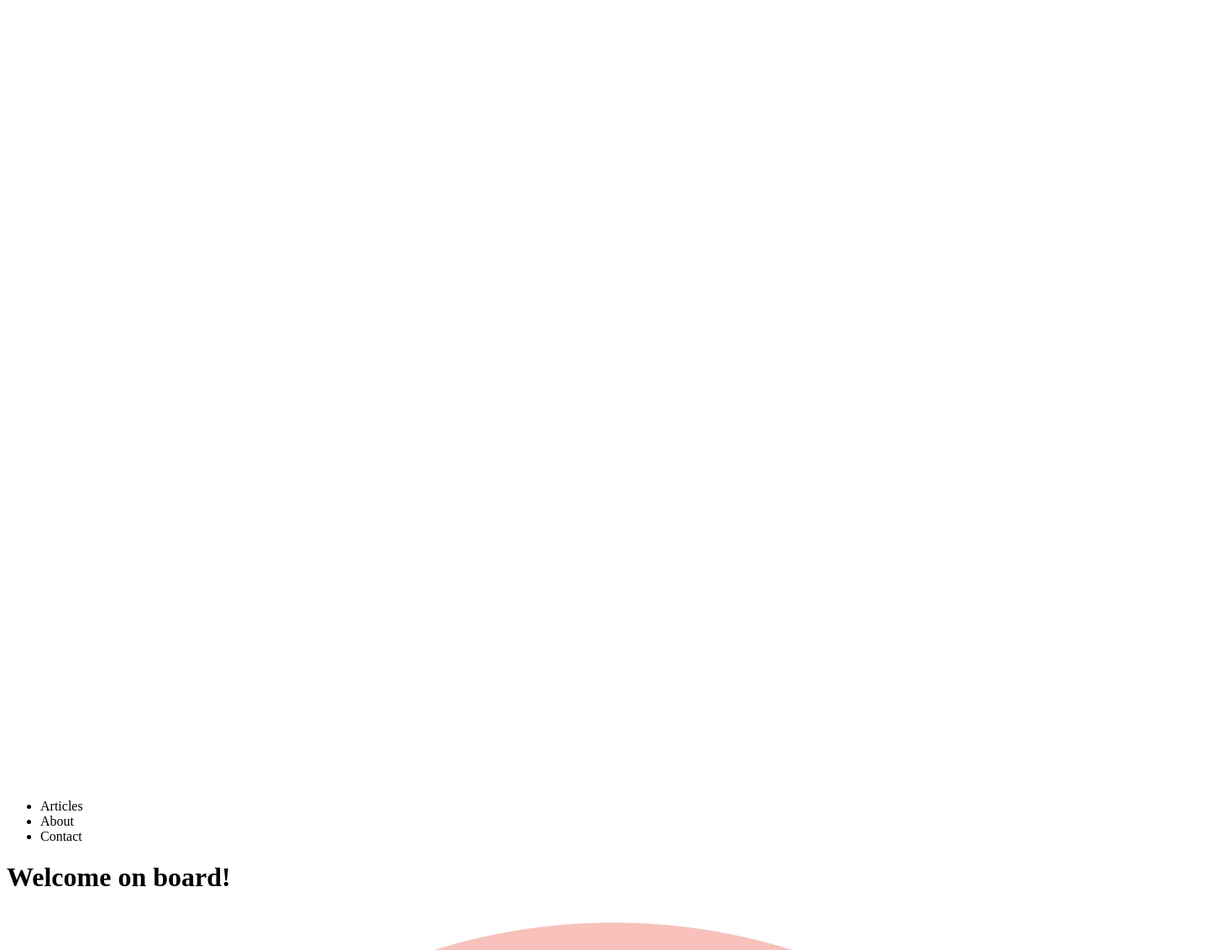
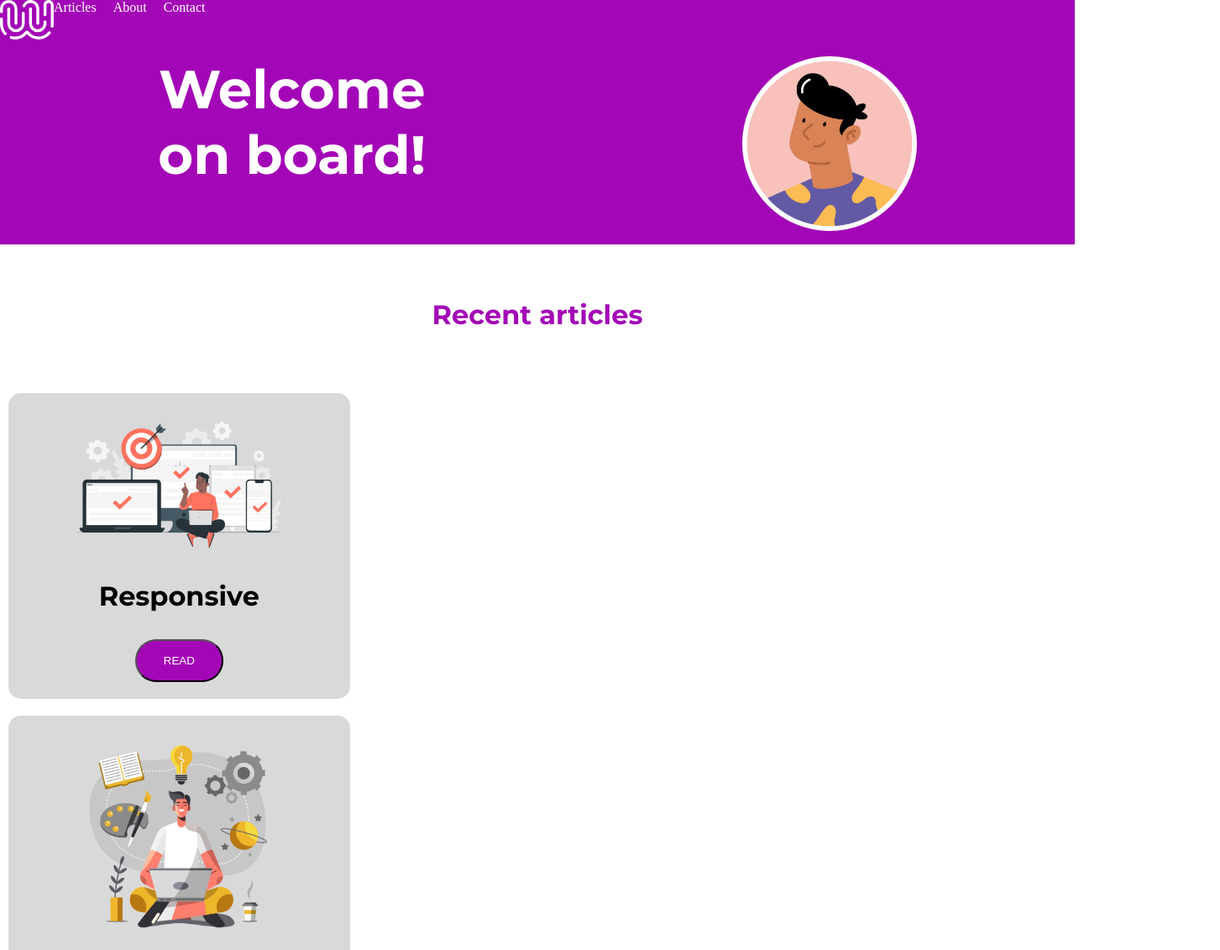
Before and after one commit to techmefr/BienvenueABord, a plain HTML site: page index.html in a window 1280 px wide. Shown: the top 1131 px of the page at 84% size, 1453 px wide, since content can reach past the window. Drawn offline with Linux system fonts and the light colour scheme.

Commit message:
first css

```diff
--- a/index.html
+++ b/index.html
@@ -4,7 +4,10 @@
 <head>
     <meta charset="UTF-8">
     <meta name="viewport" content="width=<device-width>, initial-scale=1.0">
-    <title>Document</title>
+    <title>Bienvenue à Bord</title>
+    <link href="https://fonts.googleapis.com/css2?family=Montserrat:wght@400;700&display=swap" rel="stylesheet">
+    <link href="https://fonts.googleapis.com/css2?family=Source+Sans+Pro:wght@300;400;600;700&display=swap"
+        rel="stylesheet">
     <link rel="stylesheet" href="./stylesheet.css">
 </head>
 
@@ -14,15 +17,21 @@
             <div class="logo"><img src="./src/images/logo.svg" alt="Wild Code School logo"></div>
             <div class="itemNavbar">
                 <ul>
-                    <li>Articles</li>
-                    <li> About</li>
-                    <li>Contact</li>
+                    <li>
+                        <link rel="stylesheet" href="">Articles</link>
+                    </li>
+                    <li>
+                        <link rel="stylesheet" href="">About</link>
+                    </li>
+                    <li>
+                        <link rel="stylesheet" href="">Contact</link>
+                    </li>
                 </ul>
             </div>
         </div>
     </header>
     <div class="hero">
-        <h1>Welcome on board!</h1>
+        <h1>Welcome<br>on board!</h1>
         <img class="avatar" src="./src/images/avatar.png" alt="a boy avatar">
     </div>
     <main>
@@ -30,19 +39,20 @@
             <h2>Recent articles</h2>
             <div class="gridRecentArticles">
                 <div class="articles">
-                    <img src="./src/images/responsive.png" alt="a black boy who thinking about responsive">
+                    <img class="imgArticle" src="./src/images/responsive.png"
+                        alt="a black boy who thinking about responsive">
                     <h3>Responsive</h3>
                     <link rel="" href=""><button>READ</button></link>
                 </div>
             </div>
             <div class="articles">
-                <img src="./src/images/scalable.png" alt="a boy who thinking behind his laptop">
+                <img class="imgArticle" src="./src/images/scalable.png" alt="a boy who thinking behind his laptop">
                 <h3>Scalable</h3>
                 <link rel="" href=""><button>READ</button></link>
                 </link>
             </div>
             <div class="articles">
-                <img src="./src/images/inclusive.png" alt="Four hands who shapes a cross">
+                <img class="imgArticle" src="./src/images/inclusive.png" alt="Four hands who shapes a cross">
                 <h3>Inclusive</h3>
                 <link rel="" href=""><button>READ</button></link>
                 </link>
@@ -74,8 +84,9 @@
             <p>Made with &#9829; by wilders</p>
         </div>
         <div class="srcImg">
-            <p> Image</p>
-            <link>freepiks</link>
+            <p> Image
+                <link>freepiks</link>
+            </p>
         </div>
     </footer>
 </body>
--- a/stylesheet.css
+++ b/stylesheet.css
@@ -0,0 +1,127 @@
+*,
+html,
+body {
+  margin: 0;
+}
+
+header,
+.hero {
+  background-color: #a306b6;
+  display: flex;
+  text-align: center;
+  padding-bottom: 1rem;
+}
+.hero {
+  justify-content: space-around;
+}
+footer {
+  background-color: #d9d9d9;
+  width: 100vw;
+  display: flex;
+  align-items: center;
+  flex-direction: column;
+  padding: 1rem;
+}
+.navbar {
+  display: flex;
+  justify-content: space-between;
+}
+.logo {
+  width: 4rem;
+}
+
+.avatar {
+  height: 25vh;
+  background-color: white;
+  border-radius: 50%;
+  padding: 0.25rem;
+}
+.recentArticles {
+  display: flex;
+}
+.gridRecentArticles {
+  display: flex;
+  flex-wrap: wrap;
+}
+.articles {
+  background-color: #d9d9d9;
+  display: flex;
+  flex-direction: column;
+  justify-content: center;
+  align-items: center;
+  text-align: center;
+  margin: 10px;
+  padding: 20px;
+  width: calc(33.33% - 20px);
+  box-sizing: border-box;
+  border-radius: 15px;
+}
+.itemNavbar ul {
+  list-style: none;
+  padding: 0;
+}
+
+.itemNavbar ul li {
+  color: white;
+  justify-content: space-between;
+}
+button {
+  background-color: #a306b6;
+  color: white;
+  padding: 1rem;
+  border-radius: 25px;
+  padding-left: 2rem;
+  padding-right: 2rem;
+}
+p {
+  font-size: 1em;
+  line-height: 1.5em;
+  margin-bottom: 1em;
+}
+h1 {
+  color: white;
+  font-size: 4rem;
+}
+h2 {
+  color: #a306b6;
+  font-size: 2rem;
+  margin: 4rem;
+}
+h3 {
+  font-size: 2rem;
+  margin: 2rem;
+}
+h1,
+h2,
+h3 {
+  font-family: "Montserrat", sans-serif;
+  text-align: center;
+}
+p,
+a {
+  font-family: "Source Sans 3", sans-serif;
+}
+.itemNavbar ul li {
+  color: white;
+  display: inline;
+  margin-right: 1rem;
+}
+.recentArticles {
+  display: flex;
+  flex-direction: column;
+}
+.imgArticle {
+  width: 20vw;
+}
+@media (min-width: 768px) {
+  .navbar {
+    display: flex;
+    justify-content: space-between;
+  }
+}
+@media (max-width: 767px) {
+  header {
+    flex-direction: column;
+    flex-wrap: wrap;
+  }
+}
```
